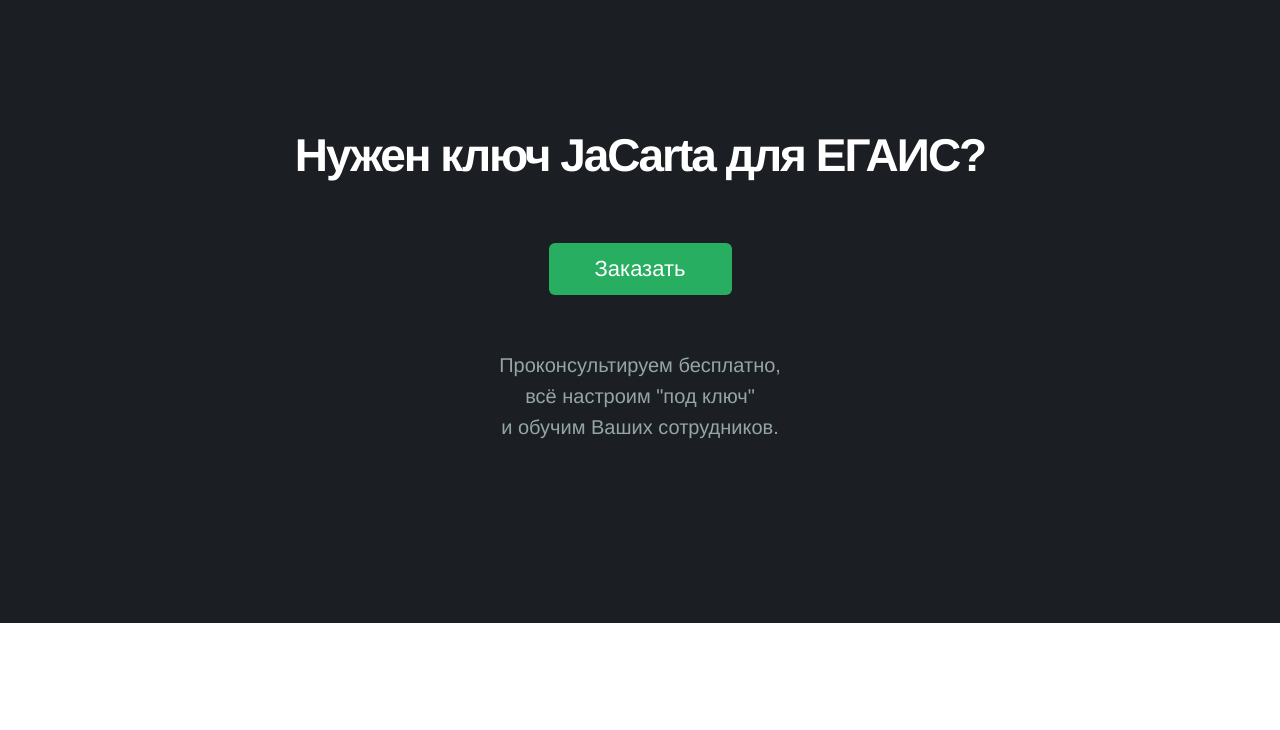
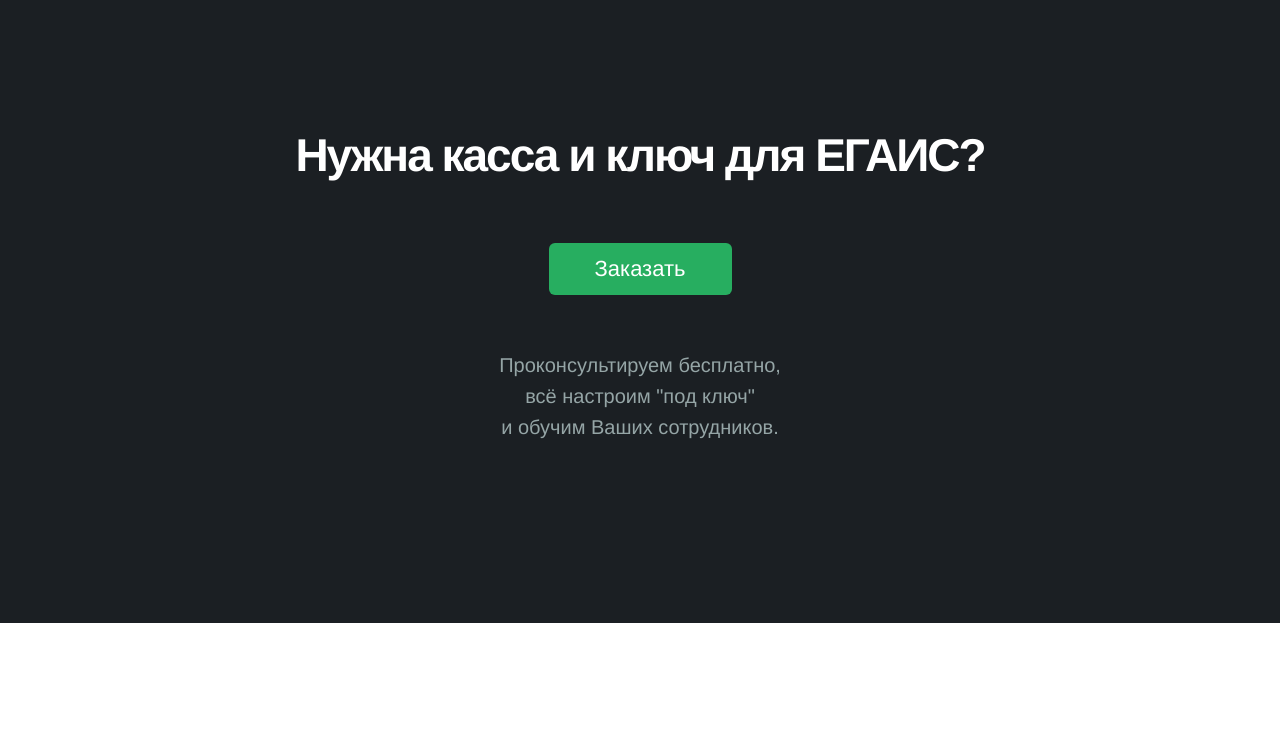
Before and after one commit to dintels/egais76.ru, a plain HTML site: page index.html in a window 1280 px wide. Shown: the part 4000-4730 px from the top of the page. Drawn offline with Linux system fonts and the light colour scheme; a script that the page names is missing.

Commit message:
текст изменен

```diff
--- a/index.html
+++ b/index.html
@@ -280,7 +280,7 @@
 
         <section class="content-36">
             <div class="container">
-                <h2>Нужен ключ JaCarta для ЕГАИС?</h2>
+                <h2>Нужна касса и ключ для ЕГАИС?</h2>
                 <button class="btn btn-success" href="http://formdesigner.ru/form/view/37973" onclick="return DoOrder();">Заказать</button>
                 <p>Проконсультируем бесплатно,
                     <br> всё настроим "под ключ"
```
